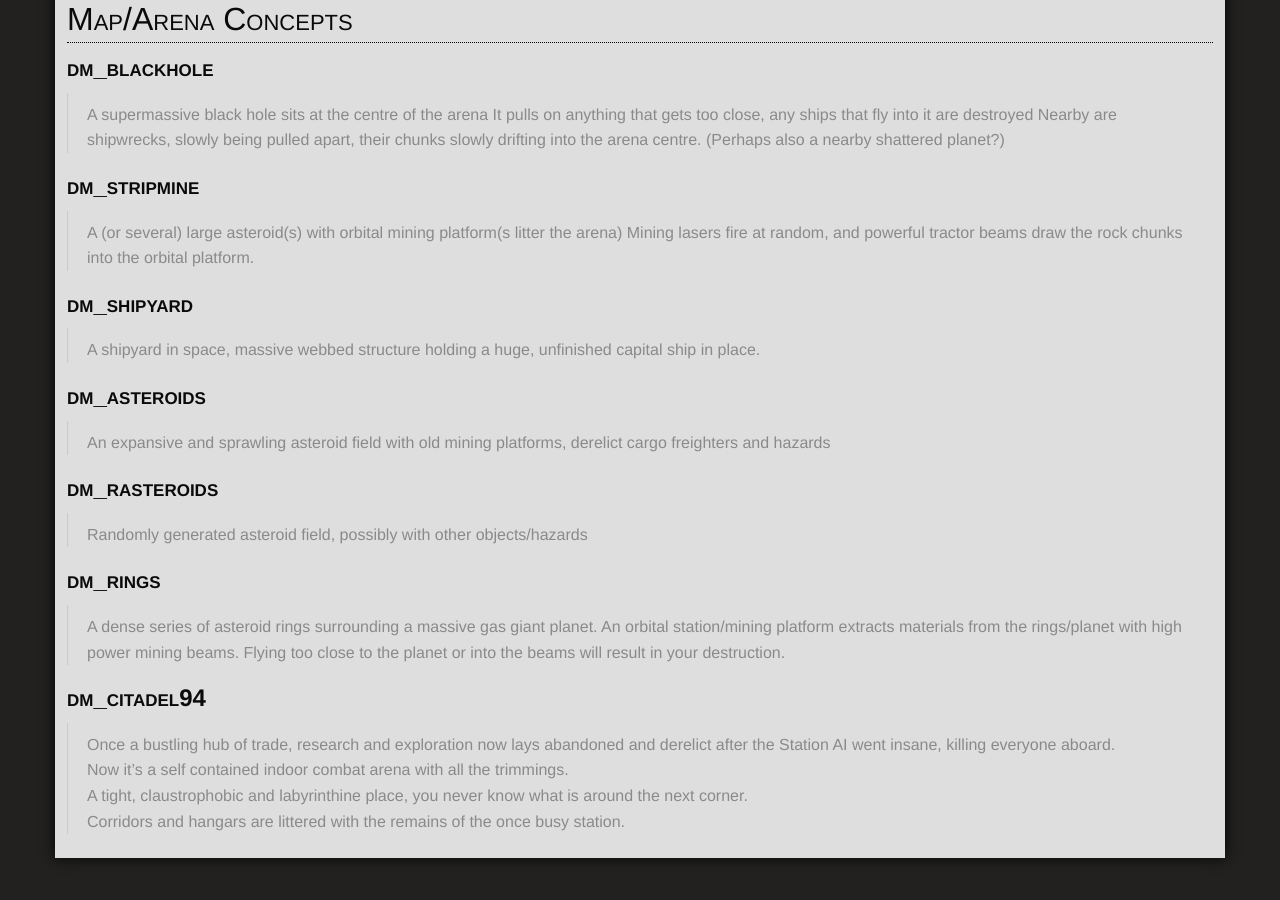
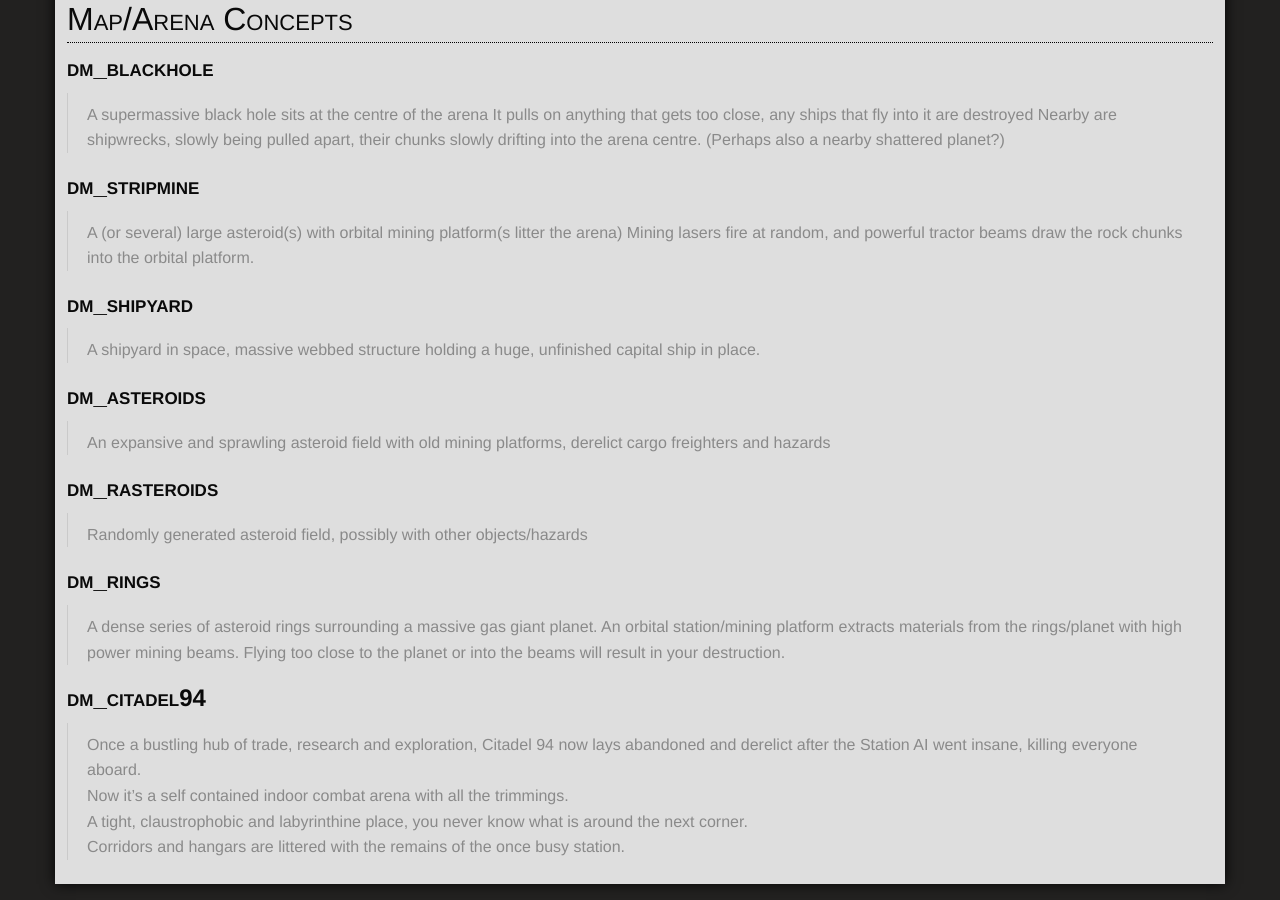
Before and after one commit to ori-sky/polar-space, a Jekyll site: the page built from designs/arenas.md, in a window 1280 px wide and 900 px high, scrolled down 982 px. Built offline with Jekyll 4.4.1, drawn with Linux system fonts in a browser that asks for light colours; nearby versions of some CDN libraries; some web fonts are replaced; our own code applies the rules of GitHub Pages for plain Markdown files; library files that are not in the unit come from our copies; before the commit the page ends 1856 px from its top, so only the background shows below that.

Commit message:
Update arenas.md
updated dm_citadel94

```diff
--- a/designs/arenas.md
+++ b/designs/arenas.md
@@ -70,7 +70,7 @@ Team 2 must destroy the freighter before it enters slipstream.
 
 ## dm_citadel94
 
-> Once a bustling hub of trade, research and exploration now lays abandoned and derelict after the Station AI went insane, killing everyone aboard.
+> Once a bustling hub of trade, research and exploration, Citadel 94 now lays abandoned and derelict after the Station AI went insane, killing everyone aboard.
 > Now it's a self contained indoor combat arena with all the trimmings.
 > A tight, claustrophobic and labyrinthine place, you never know what is around the next corner.
 > Corridors and hangars are littered with the remains of the once busy station.
```
